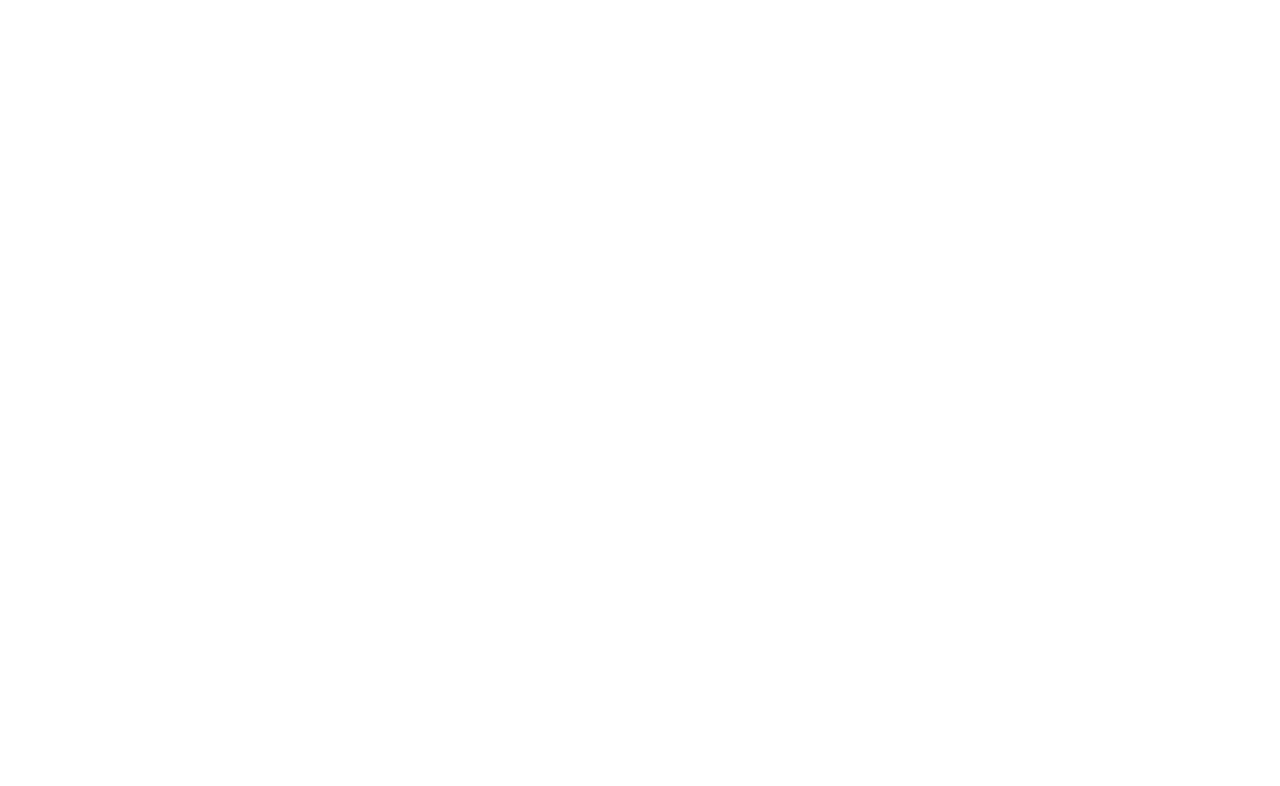
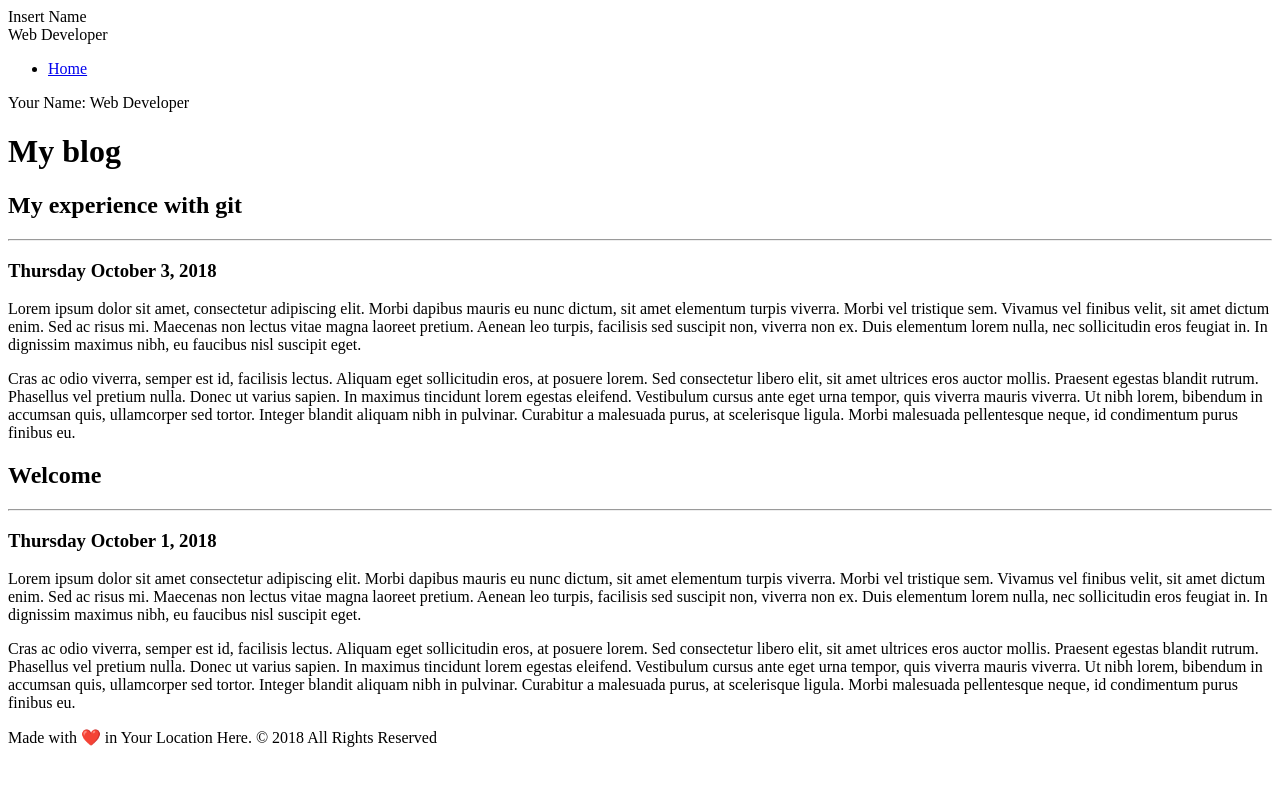
Before and after one commit to francislahlouh/personal-blog, a plain HTML site: page index.html in a window 1280 px wide. Drawn offline with Linux system fonts and the light colour scheme.

Commit message:
Add required HTML elements to the blog page skeleton.

```diff
--- a/index.html
+++ b/index.html
@@ -1,12 +1,93 @@
 <!DOCTYPE html>
 <html lang="en">
-<head>
-  <meta charset="UTF-8">
-  <meta name="viewport" content="width=device-width, initial-scale=1.0">
-  <meta http-equiv="X-UA-Compatible" content="ie=edge">
-  <title>Francis Lahlouh - Web Developer</title>
-</head>
-<body>
+ <head>
+   <meta charset="UTF-8" />
+   <meta name="viewport" content="width=device-width, initial-scale=1.0" />
+   <meta http-equiv="X-UA-Compatible" content="ie=edge" />
+   <title>Insert Name - Web Developer</title>
+ </head>
+ <body>
+   <div class="parent">
+     <div class="wrapper">
+       <nav>
+         <div class="inner-wrap">
+           <div class="site-header">Insert Name</div>
+           <div class="site-subheader">Web Developer</div>
+           <ul class="site-navigation">
+             <li><a href="index.html">Home</a></li>
+           </ul>
+         </div>
+       </nav>
 
-</body>
+       <main>
+         <div class="menu">
+           <div class="menu-icon" id="sidebarCollapse">
+             <span class="mobile-header">Your Name: Web Developer</span>
+           </div>
+         </div>
+
+         <h1>My blog</h1>
+         <article>
+           <h2>My experience with git</h2>
+           <hr />
+           <h3>Thursday October 3, 2018</h3>
+           <p>
+             Lorem ipsum dolor sit amet, consectetur adipiscing elit. Morbi
+             dapibus mauris eu nunc dictum, sit amet elementum turpis viverra.
+             Morbi vel tristique sem. Vivamus vel finibus velit, sit amet
+             dictum enim. Sed ac risus mi. Maecenas non lectus vitae magna
+             laoreet pretium. Aenean leo turpis, facilisis sed suscipit non,
+             viverra non ex. Duis elementum lorem nulla, nec sollicitudin eros
+             feugiat in. In dignissim maximus nibh, eu faucibus nisl suscipit
+             eget.
+           </p>
+           <p>
+             Cras ac odio viverra, semper est id, facilisis lectus. Aliquam
+             eget sollicitudin eros, at posuere lorem. Sed consectetur libero
+             elit, sit amet ultrices eros auctor mollis. Praesent egestas
+             blandit rutrum. Phasellus vel pretium nulla. Donec ut varius
+             sapien. In maximus tincidunt lorem egestas eleifend. Vestibulum
+             cursus ante eget urna tempor, quis viverra mauris viverra. Ut nibh
+             lorem, bibendum in accumsan quis, ullamcorper sed tortor. Integer
+             blandit aliquam nibh in pulvinar. Curabitur a malesuada purus, at
+             scelerisque ligula. Morbi malesuada pellentesque neque, id
+             condimentum purus finibus eu.
+           </p>
+         </article>
+
+         <article>
+           <h2>Welcome</h2>
+           <hr />
+           <h3>Thursday October 1, 2018</h3>
+           <p>
+             Lorem ipsum dolor sit amet consectetur adipiscing elit. Morbi
+             dapibus mauris eu nunc dictum, sit amet elementum turpis viverra.
+             Morbi vel tristique sem. Vivamus vel finibus velit, sit amet
+             dictum enim. Sed ac risus mi. Maecenas non lectus vitae magna
+             laoreet pretium. Aenean leo turpis, facilisis sed suscipit non,
+             viverra non ex. Duis elementum lorem nulla, nec sollicitudin eros
+             feugiat in. In dignissim maximus nibh, eu faucibus nisl suscipit
+             eget.
+           </p>
+           <p>
+             Cras ac odio viverra, semper est id, facilisis lectus. Aliquam
+             eget sollicitudin eros, at posuere lorem. Sed consectetur libero
+             elit, sit amet ultrices eros auctor mollis. Praesent egestas
+             blandit rutrum. Phasellus vel pretium nulla. Donec ut varius
+             sapien. In maximus tincidunt lorem egestas eleifend. Vestibulum
+             cursus ante eget urna tempor, quis viverra mauris viverra. Ut nibh
+             lorem, bibendum in accumsan quis, ullamcorper sed tortor. Integer
+             blandit aliquam nibh in pulvinar. Curabitur a malesuada purus, at
+             scelerisque ligula. Morbi malesuada pellentesque neque, id
+             condimentum purus finibus eu.
+           </p>
+         </article>
+
+         <footer>
+           Made with ❤️ in Your Location Here. © 2018 All Rights Reserved
+         </footer>
+       </main>
+     </div>
+   </div>
+ </body>
 </html>
```
